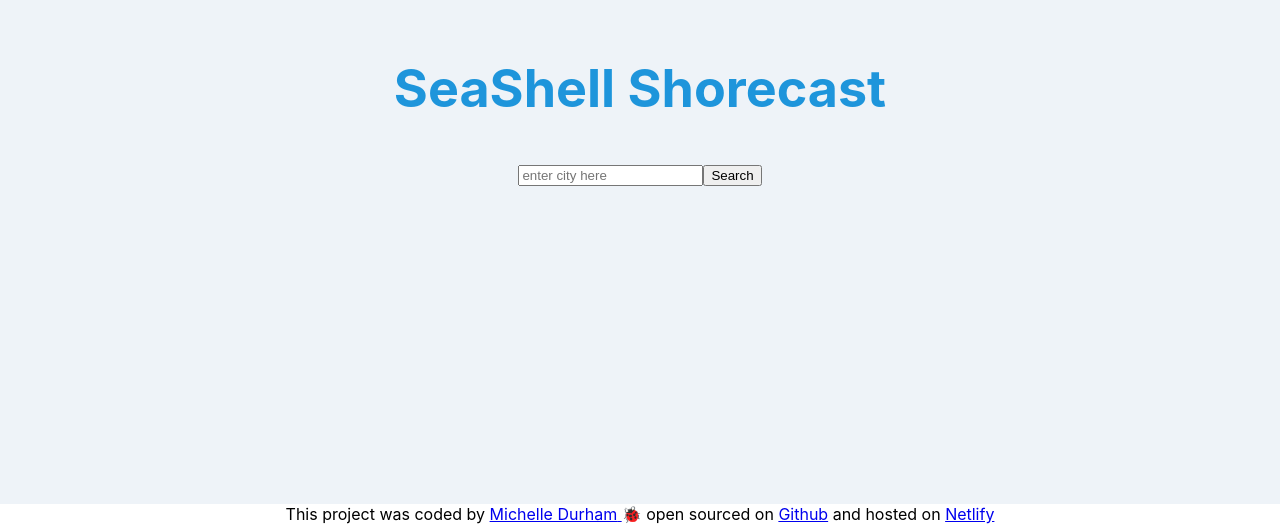
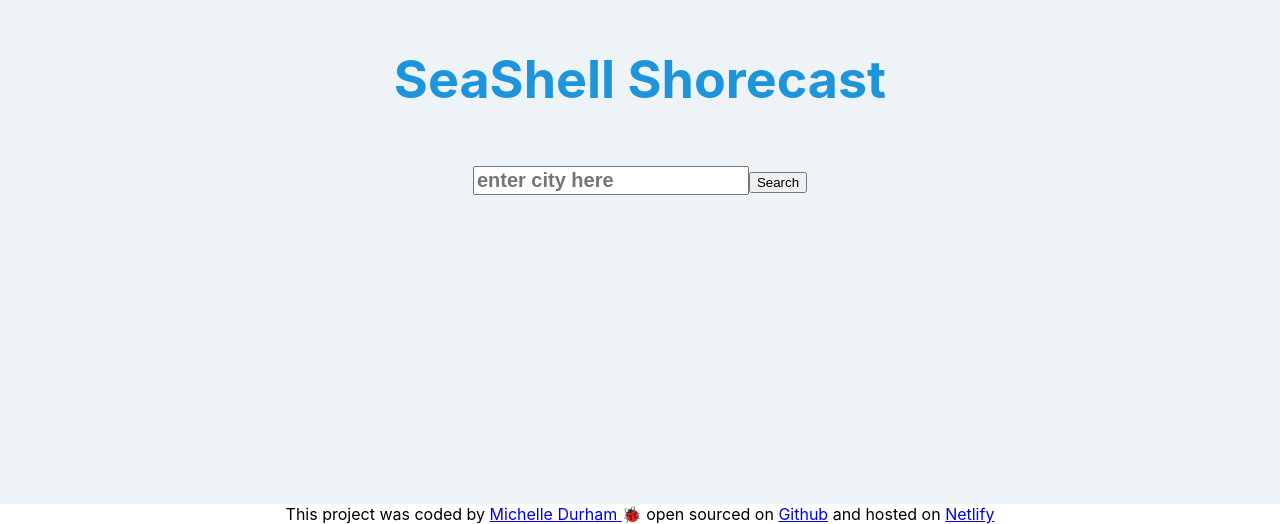
Before and after one commit to Beachyshells/react-project, a React (Create React App) app: page / in a window 1280 px wide. Shown: the part 296-820 px from the top of the page. Built offline with nearby package versions, Linux system fonts and the light colour scheme.

Commit message:
gave the search field some room

```diff
--- a/src/App.css
+++ b/src/App.css
@@ -13,17 +13,8 @@
   color: rgb(30, 149, 219);
 }
 
-.App-link {
+.app-link {
   color: #f11876;
-}
-
-@keyframes App-logo-spin {
-  from {
-    transform: rotate(0deg);
-  }
-  to {
-    transform: rotate(360deg);
-  }
 }
 
 ul {
--- a/src/App.js
+++ b/src/App.js
@@ -16,7 +16,7 @@ function App() {
           href="https://www.shecodes.io/graduates/169424-michelle-durham"
           target="_blank"
           rel="noreferrer"
-          className=".App-link"
+          className=".app-link"
         >
           {" "}
           Michelle Durham{" "}
@@ -26,7 +26,7 @@ function App() {
           href="https://github.com/Beachyshells/react-project"
           target="_blank"
           rel="noreferrer"
-          className=".App-link"
+          className=".app-link"
         >
           Github
         </a>{" "}
@@ -35,7 +35,7 @@ function App() {
           href="https://seashells-shorecast.netlify.app/"
           target="_blank"
           rel="noreferrer"
-          className=".App-link"
+          className=".app-link"
         >
           Netlify
         </a>{" "}
--- a/src/weather.css
+++ b/src/weather.css
@@ -1,3 +1,9 @@
 .Weather {
   color: rgb(30, 149, 219);
 }
+
+.userCity {
+  margin-top: 20px;
+  font-size: 20px;
+  font-weight: bold;
+}
```
